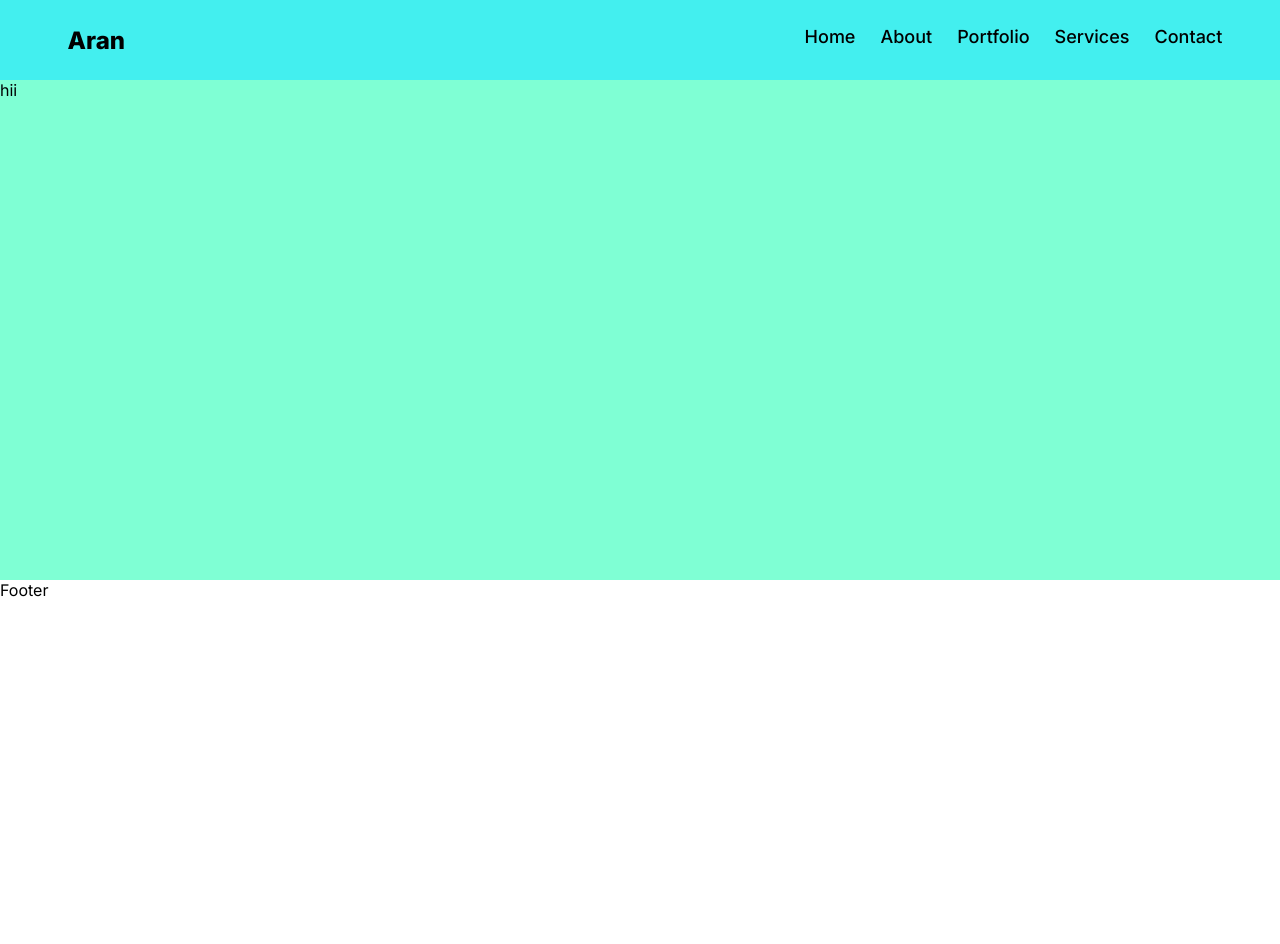
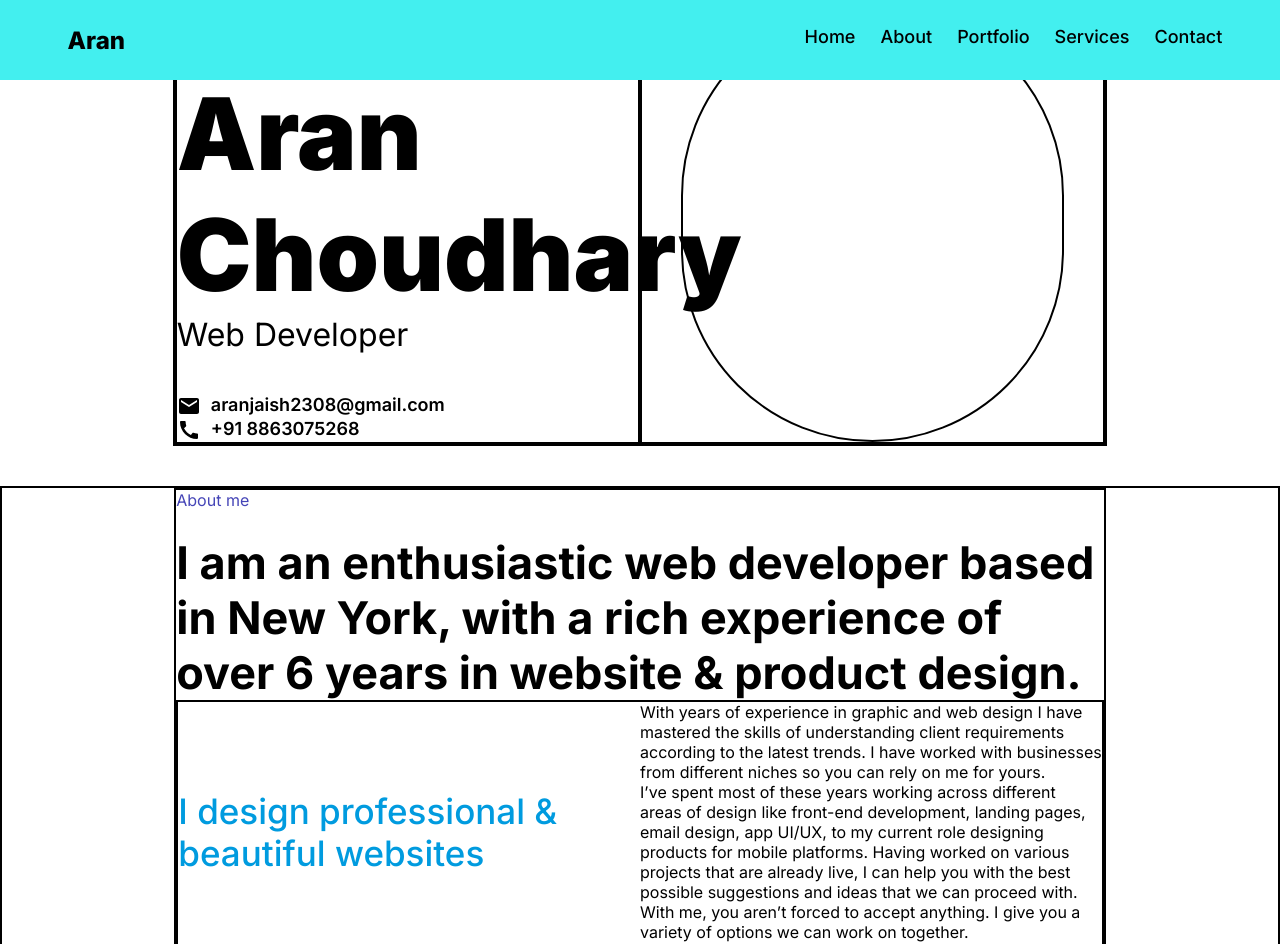
Before and after one commit to aran08/profile, a Next.js app: page / in a window 1280 px wide. Shown: the top 944 px of the page. Before the commit the page ends 800 px from the top, so only its background shows below. Built offline with nearby package versions, Linux system fonts and the light colour scheme.

Commit message:
#rd Commit

```diff
--- a/package.json
+++ b/package.json
@@ -9,6 +9,10 @@
     "lint": "next lint"
   },
   "dependencies": {
+    "@emotion/react": "^11.11.3",
+    "@emotion/styled": "^11.11.0",
+    "@mui/icons-material": "^5.15.6",
+    "@mui/material": "^5.15.6",
     "next": "14.1.0",
     "react": "^18",
     "react-dom": "^18"
--- a/src/app/home.module.css
+++ b/src/app/home.module.css
@@ -1,4 +1,99 @@
-.container {
-    background-color: aquamarine;
-    height: 500px;
+.container1 {
+    /* background-color: aquamarine; */
+    /* height: 100%; */
+    display: flex;
+    margin-bottom: 40px;
+    justify-content: center;
 }
+
+.block1 {
+    width: 50%;
+    border: 2px solid #000;
+    min-height: 100%;
+    display: flex;
+    flex-direction: column;
+    justify-content: center;
+}
+
+.intro {
+    font-size: x-large;
+    font-weight: 500;
+    padding : 0px 0px 40px 0px;
+}
+
+.name {
+    font-size: 100px;
+    font-weight: 900;
+}
+
+.tech {
+    font-size: xx-large;
+    font-weight: 400;
+    padding : 0px 0px 40px 0px;
+}
+
+.block2 {
+    width: 50%;
+    display: flex;
+    border: 2px solid #000;
+    justify-content: center;
+    align-items: center;
+}
+
+.imageblock {
+    border: 2px solid #000;
+    height: 100%;
+    width: 83%;
+    border-radius: 220px;
+}
+
+.contact {
+    display: flex;
+    column-gap: 10px;
+    font-weight: 600;
+    font-size: large;
+}
+
+.container2 {
+  display: flex;
+  justify-content: center;
+  border: 2px solid #000;
+}
+
+.innercontainer1 {
+    width: 73%;
+    border: 2px solid #000;
+    display: flex;
+}
+
+.innercontainer {
+    width: 73%;
+    border: 2px solid #000;
+}
+
+.about {
+    font-weight: 400;
+    color: rgb(69, 69, 183);
+    padding-bottom: 25px;
+}
+
+.desc {
+    font-size: 45px;
+    font-weight: 700;
+}
+
+.block2 {
+    display: flex;
+    width: 100%;
+}
+
+.design {
+   color: #009BDF;
+   font-size: 35px;
+   font-weight: 500;
+   width: 50%;
+}
+
+.rightblock {
+    width: 50%;
+}
--- a/src/app/layout.tsx
+++ b/src/app/layout.tsx
@@ -1,7 +1,7 @@
 import { Inter } from "next/font/google";
 import "./globals.css";
 import Navbar from "@/components/navbar/page";
-import Footer from "@/components/footer/page"
+// import Footer from "@/components/footer/page"
 
 const inter = Inter({ subsets: ["latin"] });
 
@@ -20,7 +20,7 @@ export default function RootLayout({
       <body className={inter.className}>
         <Navbar/>
         {children}
-        <Footer/>
+        {/* <Footer/> */}
       </body>
     </html>
   );
--- a/src/app/page.tsx
+++ b/src/app/page.tsx
@@ -1,11 +1,69 @@
-import styles from './home.module.css';
+import styles from "./home.module.css";
+import MarkunreadIcon from "@mui/icons-material/Markunread";
+import CallIcon from "@mui/icons-material/Call";
 
 const Home = () => {
   return (
-    <div className={styles.container}>
-       hii
-    </div>
-  )
-}
+    <>
+      <div className={styles.container1}>
+      <div className={styles.innercontainer1}>
+        <div className={styles.block1}>
+          <p className={styles.intro}>HELLO, MY NAME IS</p>
+          <p className={styles.name}>Aran Choudhary</p>
+          <p className={styles.tech}>Web Developer</p>
+          <div>
+            <div className={styles.contact}>
+              <MarkunreadIcon />
+              <p>aranjaish2308@gmail.com</p>
+            </div>
+            <div className={styles.contact}>
+              <CallIcon />
+              <p>+91 8863075268</p>
+            </div>
+          </div>
+        </div>
+        <div className={styles.block2}>
+          <div className={styles.imageblock}>
+            {/* <img src="/images/logo.png" alt="" className={styles.image}/> */}
+          </div>
+        </div>
+        </div>
+      </div>
+      <div className={styles.container2}>
+        <div className={styles.innercontainer}>
+          <div>
+            <p className={styles.about}>About me</p>
+            <p className={styles.desc}>
+              I am an enthusiastic web developer based in New York, with a rich
+              experience of over 6 years in website & product design.
+            </p>
+          </div>
+          <div className={styles.block2}>
+            <p className={styles.design}>I design professional & beautiful websites</p>
+            <div className={styles.rightblock}>
+              <p>
+                With years of experience in graphic and web design I have
+                mastered the skills of understanding client requirements
+                according to the latest trends. I have worked with businesses
+                from different niches so you can rely on me for yours.
+              </p>
+              <p>
+                I’ve spent most of these years working across different areas of
+                design like front-end development, landing pages, email design,
+                app UI/UX, to my current role designing products for mobile
+                platforms. Having worked on various projects that are already
+                live, I can help you with the best possible suggestions and
+                ideas that we can proceed with. With me, you aren’t forced to
+                accept anything. I give you a variety of options we can work on
+                together.
+              </p>
+              <p>READ MORE</p>
+            </div>
+          </div>
+        </div>
+      </div>
+    </>
+  );
+};
 
 export default Home;
--- a/src/components/navbar/navbar.module.css
+++ b/src/components/navbar/navbar.module.css
@@ -1,7 +1,9 @@
 .container {
     display: flex;
+    position: fixed;
     align-items: center;
     justify-content: center;
+    width: 100%;
     height: 80px;
     background-color: rgb(67, 239, 239);
 }
```
Also changed, not shown: 1 other file (tests, documents, lock files or other folders).
